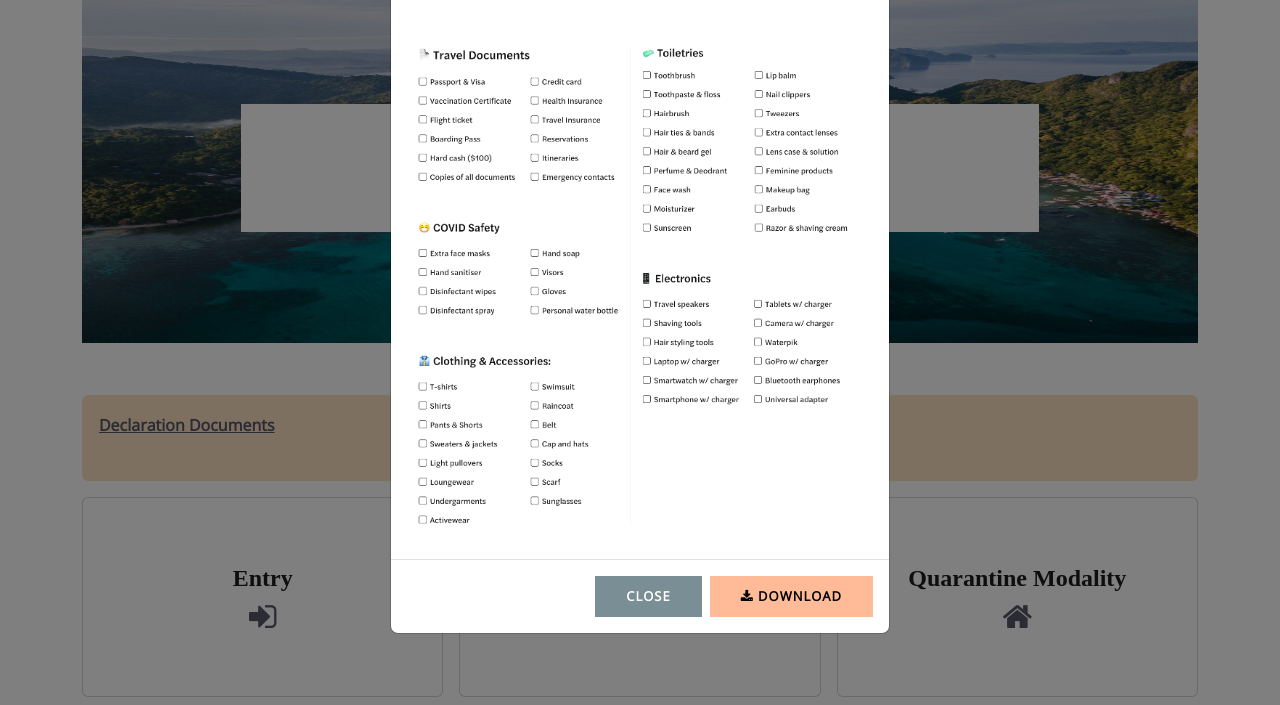
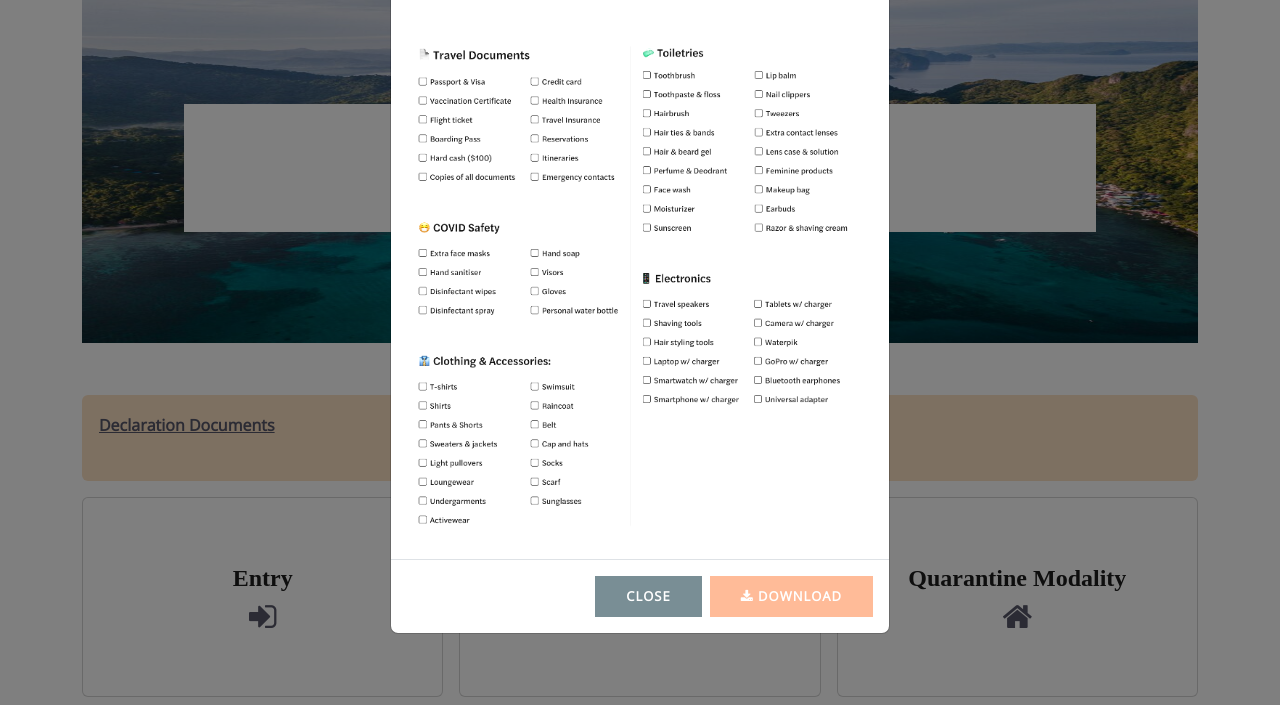
Before and after one commit to jiaxuanchin/IS216-G8T05, a plain HTML site: page new_restrictions.html in a window 1280 px wide. Both pictures are taken after a click on the button "CLICK TO VIEW COVID-PACKING LIST IMAGE". Shown: the part 95-800 px from the top of the page. Drawn offline with nearby package versions, Linux system fonts and the light colour scheme; some packages are replaced by stand-ins of ours; no server answers; a web font is replaced by a local one.

Commit message:
Restrictions (updated VII)

```diff
--- a/new_restrictions.html
+++ b/new_restrictions.html
@@ -78,7 +78,7 @@
 		<div class="row">
 			<div class="col-lg-12">
 				<!-- <div class="banner-content text-center"> -->
-                <div class="banner-content py-3 text-center position-absolute top-50 start-50 translate-middle" style="height:16vh">
+                <div class="banner-content py-3 text-center position-absolute top-50 start-50 translate-middle" style="height:16vh; width: 80%;">
 					<div class="post-title">
 						<h2>Destinations  <i class="fa fa-plane"></i>:</h2>
 					</div>
@@ -283,7 +283,7 @@
                     <button type="button" class="btn text-white" id="next_button" data-bs-dismiss="modal">Close</button>
                     <!-- <button type="button" class="btn btn-primary"><i class="fa fa-download"></i> Download</button> -->
                     <!-- <a href="path_to_file" download="proposed_file_name">Download</a> -->
-                    <a href="./images/packinglist.png" class="btn text-black" id="btncolour" download="TravelChecklist"><i class="fa fa-download"></i> Download</a>
+                    <a href="./images/packinglist.png" class="btn btn-primary" id="btncolour" download="TravelChecklist"><i class="fa fa-download"></i> Download</a>
                     </div>
                 </div>
                 </div>
```
Also changed, not shown: restrictions.html (+2 -2 lines).
